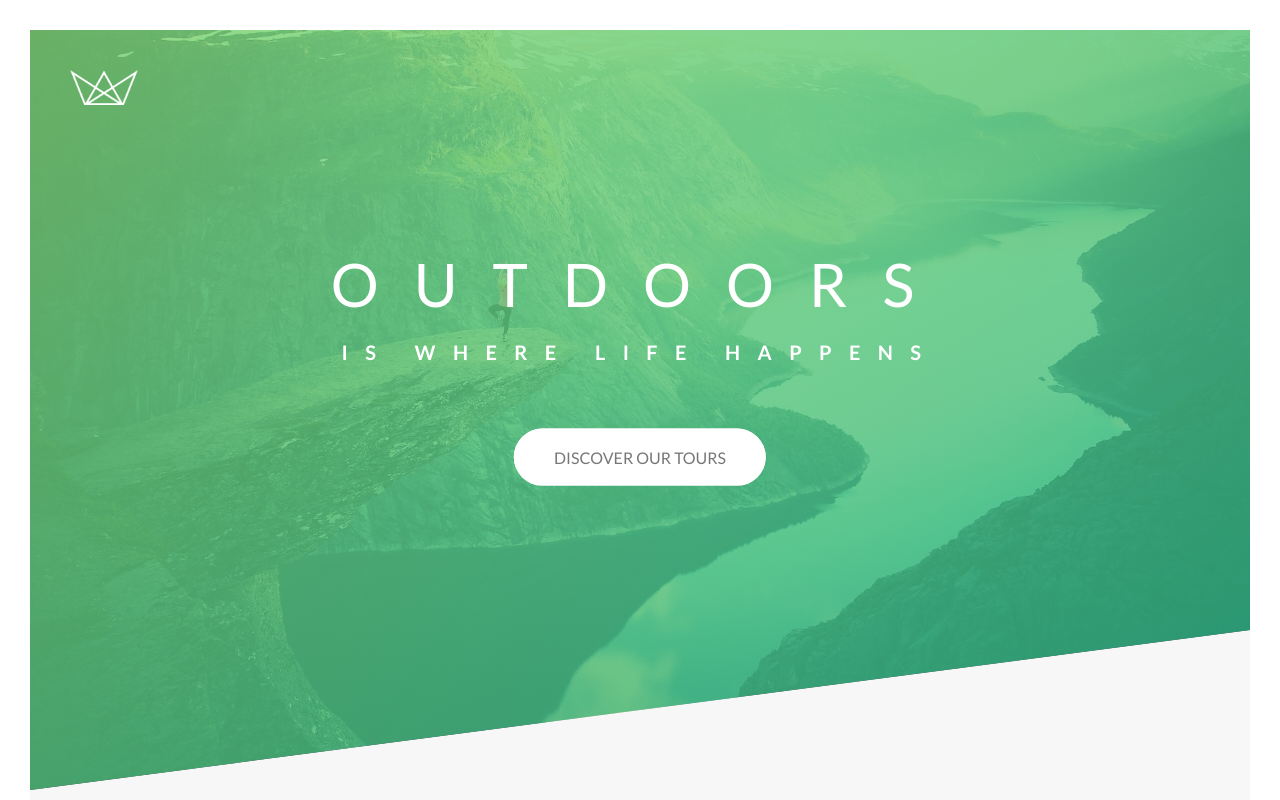
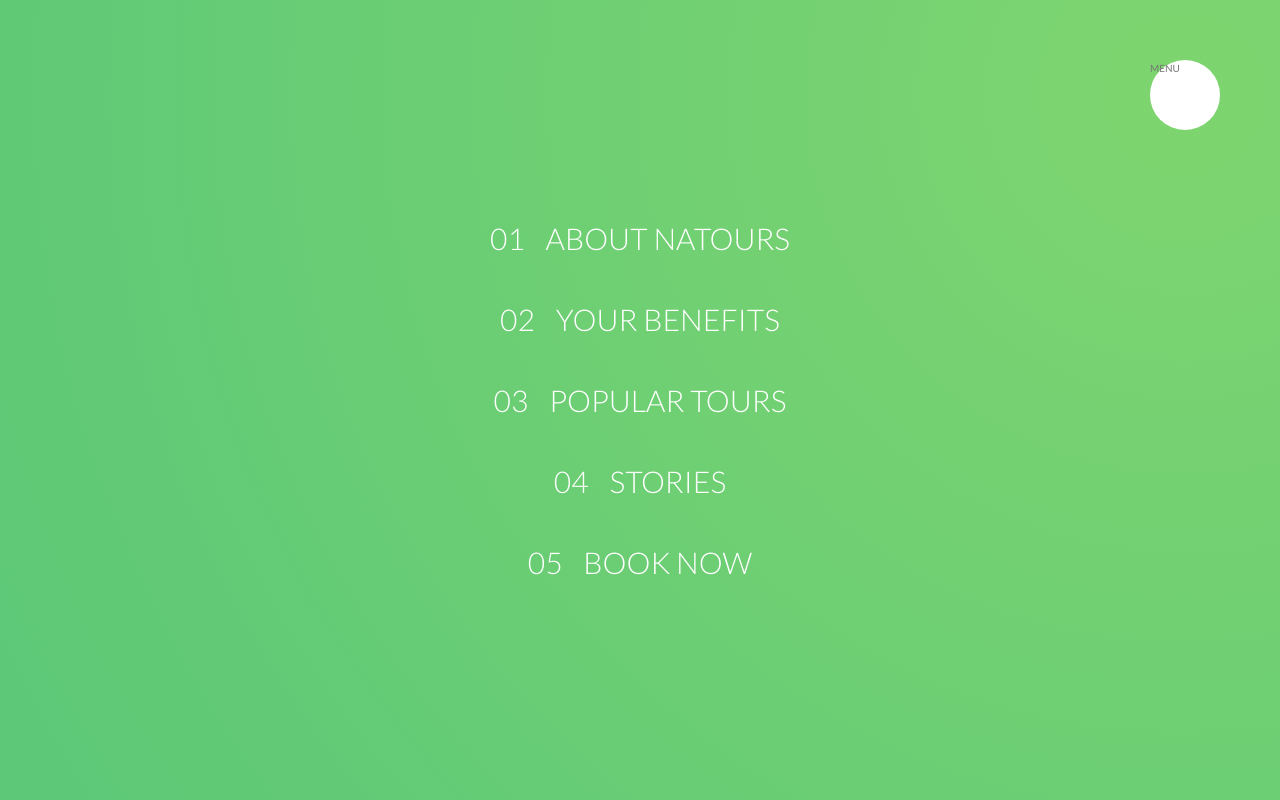
Before and after one commit to ssembatya-dennis/advanced-css-project, a website: page index.html in a window 1280 px wide. Shown: the top 800 px of the page. Drawn offline with Linux system fonts and the light colour scheme.

Commit message:
feat(header): build an amazing navigation
add a navigation to the website in the first phase by first concentrating on the background gradient

```diff
--- a/index.html
+++ b/index.html
@@ -11,6 +11,25 @@
         <title>Natours | Exciting tours for adventurous people</title>
     </head>
     <body>
+
+        <div class="navigation">
+            <input type="checkbox" class="navigation__checkbox" id="navi-toggle">
+
+            <label for="navi-toggle" class="navigation__button">MENU</label>
+
+            <div class="navigation__background">&nbsp;</div>
+
+            <nav class="navigation__nav">
+                <ul class="navigation__list">
+                    <li class="navigation__item"><a href="#" class="navigation__link"><span>01</span> About Natours</a></li>
+                    <li class="navigation__item"><a href="#" class="navigation__link"><span>02</span> Your benefits</a></li>
+                    <li class="navigation__item"><a href="#" class="navigation__link"><span>03</span> Popular tours</a></li>
+                    <li class="navigation__item"><a href="#" class="navigation__link"><span>04</span> Stories</a></li>
+                    <li class="navigation__item"><a href="#" class="navigation__link"><span>05</span> Book now</a></li>
+                </ul>
+            </nav>
+        </div>
+
         <header class="header">
             <div class="header__logo-box">
                 <img src="/img/logo-white.png" alt="logo" class="header__logo">
--- /dev/null
+++ b/sass/layout/_navigation.scss
@@ -0,0 +1,86 @@
+.navigation {
+
+    &__checkbox {
+        display: none;
+    }
+
+    &__button {
+        background-color: $color-white;
+        height: 7rem;
+        width: 7rem;
+        position: fixed;
+        border-radius: 50%;
+        top: 6rem;
+        right: 6rem;
+        z-index: 2000;
+
+    }
+
+    &__background {
+        height: 6rem;
+        width: 6rem;
+        border-radius: 50%;
+        position: fixed;
+        top: 6.5rem;
+        right: 6.5rem;
+        background-image: radial-gradient($color-primary-light, $color-primary-dark);
+        z-index: 1000;
+
+        transform: scale(80);
+
+    }
+
+    &__nav {
+        height: 100vh;
+        width: 100%;
+        position: fixed;
+        top: 0;
+        right: 0;
+        z-index: 1500;
+
+    }
+
+    &__list {
+        position: absolute;
+        top: 50%;
+        left: 50%;
+        transform: translate(-50%, -50%);
+        text-align: center;
+        list-style: none;
+
+    }
+
+    &__item {
+        margin: 1rem;
+    }
+
+    &__link {
+        &:link,
+        &:visited {
+            display: inline-block;
+            font-size: 3rem;
+            font-weight: 300;
+            color: $color-white;
+            padding: 1rem 2rem;
+            text-decoration: none;
+            text-transform: uppercase;
+            background-image: linear-gradient(120deg, transparent 0%, transparent 50%, $color-white 50%);
+            background-size: 220%;
+            transition: all .4s;
+
+            span {
+                margin-right: 1.5rem;
+                display: inline-block;
+            }
+
+        }
+
+        &:hover,
+        &:active {
+            background-position: 100%;
+            color: $color-primary;
+            transform: translateX(1rem);
+        }
+
+    }
+}
--- a/sass/main.scss
+++ b/sass/main.scss
@@ -13,6 +13,7 @@
 @import "components/bg-video";
 @import "components/form";
 
+@import "layout/navigation";
 @import "layout/header";
 @import "layout/grid";
 @import "pages/home";
```
Also changed, not shown: css/styles.css.
